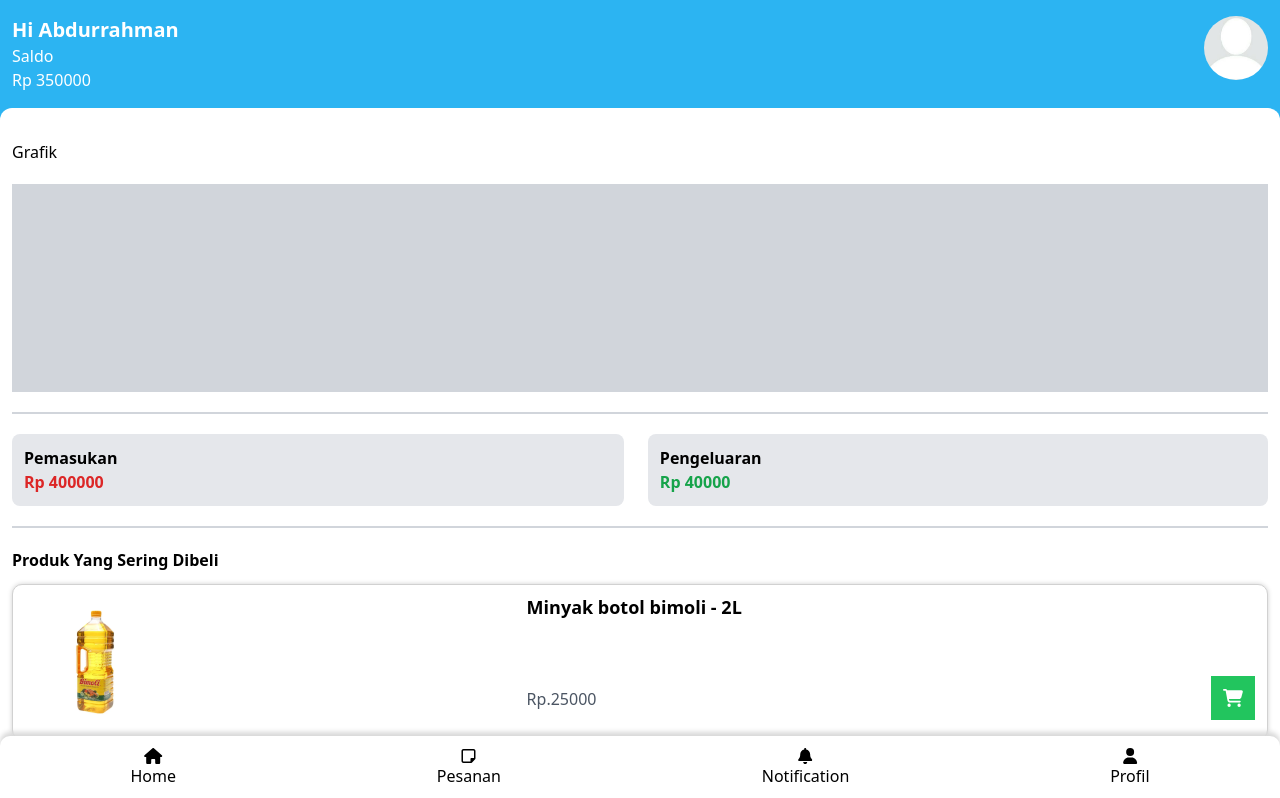
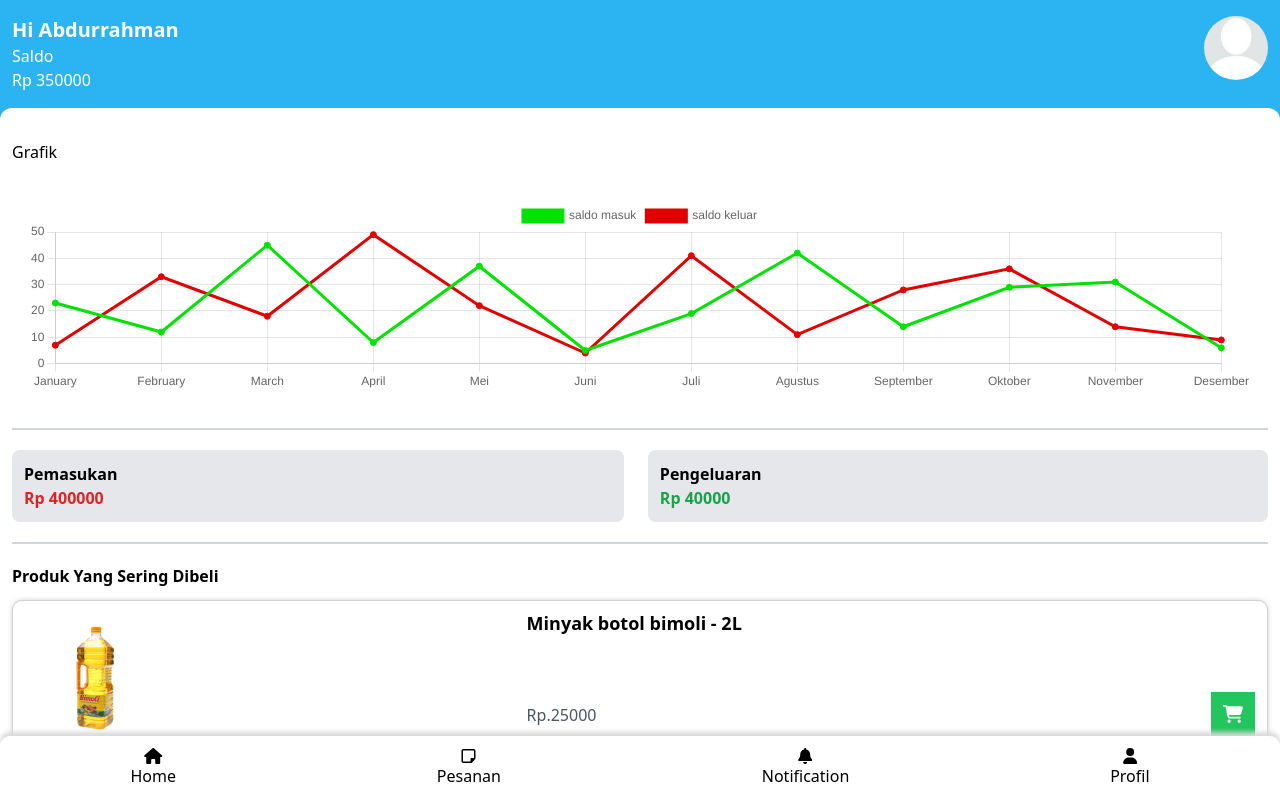
Before and after one commit to ARofiqi/koperasi-fe, a Vue app: page /profil/1 in a window 1280 px wide. Shown: the top 798 px of the page. Built offline with nearby package versions, Linux system fonts and the light colour scheme.

Commit message:
add line chart in profil page

```diff
--- a/package.json
+++ b/package.json
@@ -15,12 +15,13 @@
     "@fortawesome/vue-fontawesome": "^3.0.5",
     "autoprefixer": "^10",
     "axios": "^1.6.2",
-    "billboard.js": "^3.10.3",
+    "chart.js": "^4.4.0",
     "postcss": "^8",
     "sweetalert2": "^11.10.1",
     "tailwindcss": "^3",
     "vee-validate": "^4.12.0",
     "vue": "^3.3.8",
+    "vue-chartjs": "^5.2.0",
     "vue-router": "^4.2.5",
     "vue-sweetalert2": "^5.0.5"
   },
--- a/src/components/chart.vue
+++ b/src/components/chart.vue
@@ -1,9 +1,56 @@
 <template>
-  <div class="bg-gray-300 h-52">
-    <div id="chart"></div>
+  <div class="m-2 p-2 h-52">
+    <Line v-if="loaded" id="my-chart-id" :options="chartOptions" :data="chartData" />
   </div>
 </template>
 
-<script setup></script>
+<script>
+import { Chart as ChartJS, CategoryScale, LinearScale, PointElement, LineElement, Title, Tooltip, Legend } from "chart.js";
+import { Line } from "vue-chartjs";
+ChartJS.register(CategoryScale, LinearScale, PointElement, LineElement, Title, Tooltip, Legend);
+
+export default {
+  name: "BarChart",
+  components: { Line },
+  data() {
+    return {
+      loaded: true,
+      chartData: {
+        labels: ["January", "February", "March", "April", "Mei", "Juni", "Juli", "Agustus", "September", "Oktober", "November", "Desember"],
+        datasets: [
+          {
+            label: "saldo masuk",
+            borderColor: "rgb(0, 225, 0)",
+            backgroundColor: "rgb(0, 225, 0)",
+            data: [23, 12, 45, 8, 37, 5, 19, 42, 14, 29, 31, 6],
+          },
+          {
+            label: "saldo keluar",
+            borderColor: "rgb(225, 0,0)",
+            backgroundColor: "rgb(225, 0,0)",
+            data: [7, 33, 18, 49, 22, 4, 41, 11, 28, 36, 14, 9],
+          },
+        ],
+      },
+      chartOptions: {
+        responsive: true,
+        maintainAspectRatio: false,
+      },
+    };
+  },
+  // async mounted () {
+  //   this.loaded = false
+
+  //   try {
+  //     const { userlist } = await fetch('/api/userlist')
+  //     this.chartdata = userlist
+
+  //     this.loaded = true
+  //   } catch (e) {
+  //     console.error(e)
+  //   }
+  // }
+};
+</script>
 
 <style></style>
--- a/src/routers/index.js
+++ b/src/routers/index.js
@@ -17,7 +17,13 @@ import settingLocation from "@/view/setting/location.vue";
 import settingShare from "@/view/setting/share.vue";
 import settingSupport from "@/view/setting/support.vue";
 import settingLogout from "@/view/setting/logout.vue";
+
+import chart from "@/components/chart.vue";
 const routes = [
+  {
+    path: "/chart",
+    component: chart,
+  },
   {
     path: "/",
     name: "homepage",
```
Also changed, not shown: 1 other file (tests, documents, lock files or other folders).
